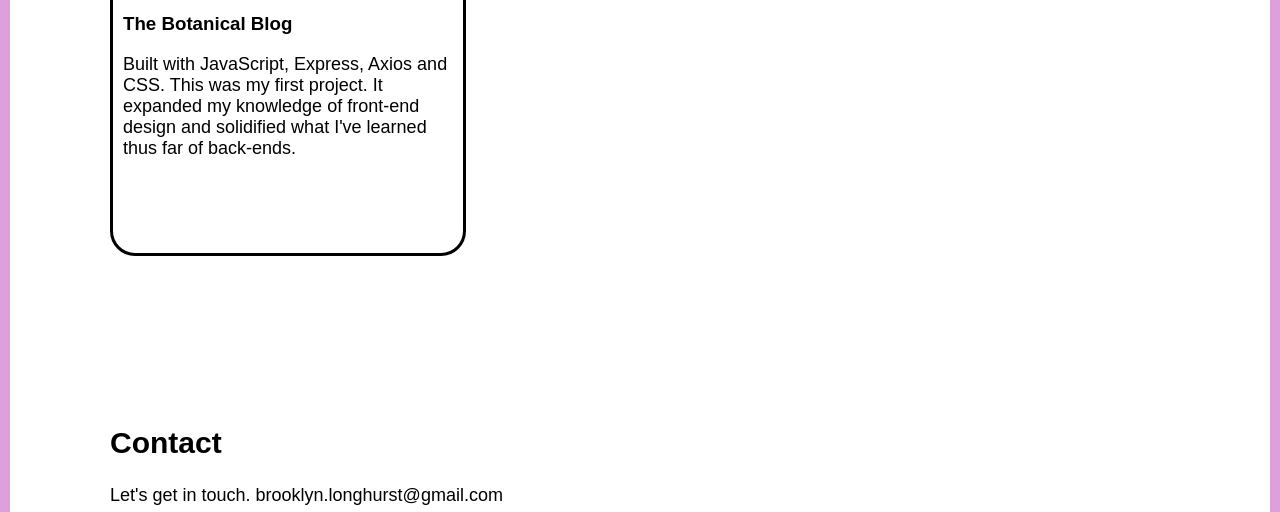
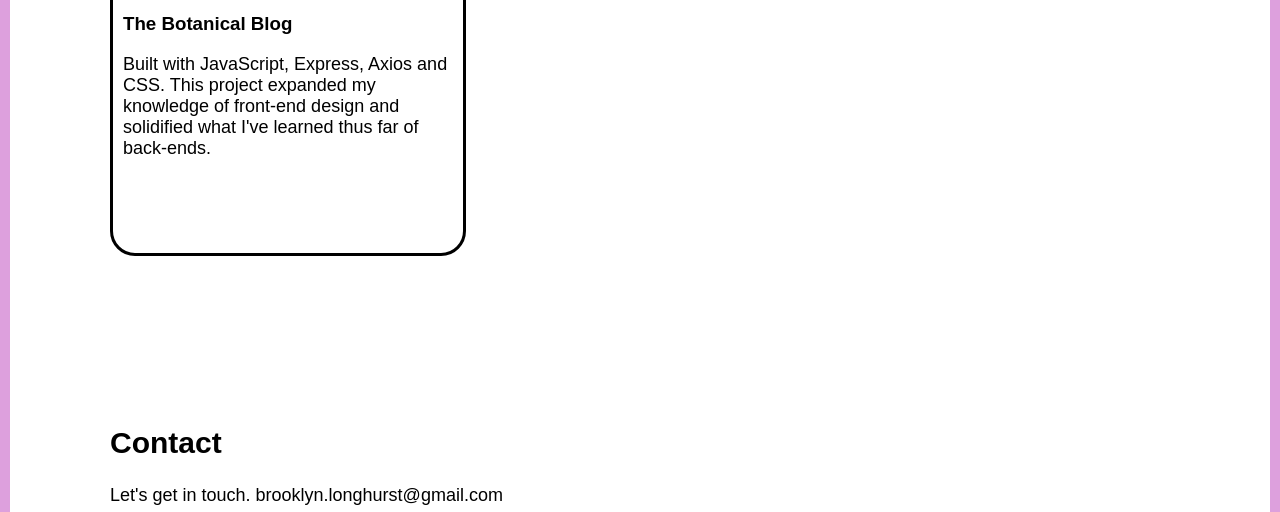
Before and after one commit to brooklynlonghurst/brooklynlonghurst.github.io, a plain HTML site: page index.html in a window 1280 px wide. Shown: the part 930-1442 px from the top of the page. Drawn offline with Linux system fonts and the light colour scheme; a web font is replaced by a local one.

Commit message:
working on project card details

```diff
--- a/index.html
+++ b/index.html
@@ -43,7 +43,7 @@
         <section class="project-card">
             <div class="text-content">
                 <h3>The Botanical Blog</h3>
-                <p>Built with JavaScript, Express, Axios and CSS. This was my first project. It expanded my knowledge of front-end design and solidified what I've learned thus far of back-ends.</p>
+                <p>Built with JavaScript, Express, Axios and CSS. This project expanded my knowledge of front-end design and solidified what I've learned thus far of back-ends.</p>
             </div>
             <div class="icon-wrapper">
                 <a class="github-foundations-capstone" href="https://github.com/brooklynlonghurst/foundation-capstone">
```
